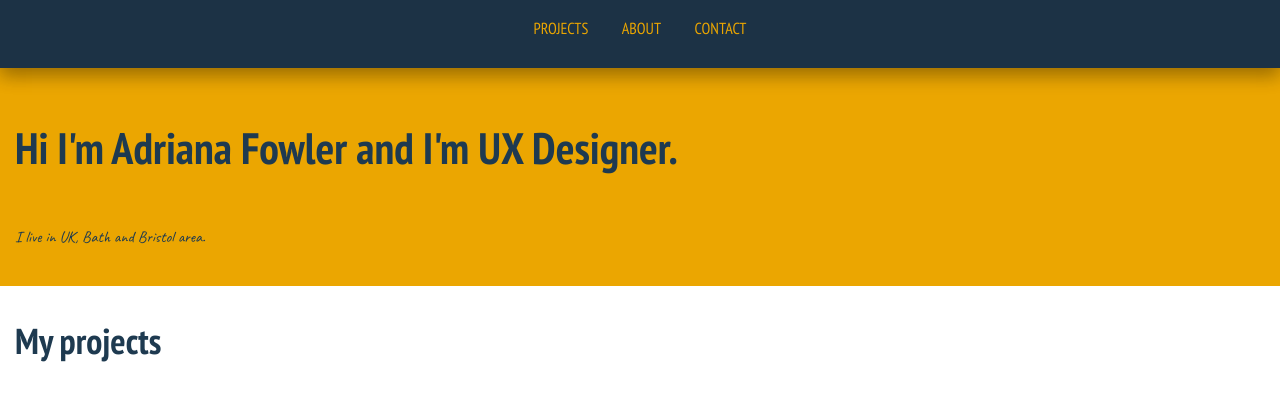
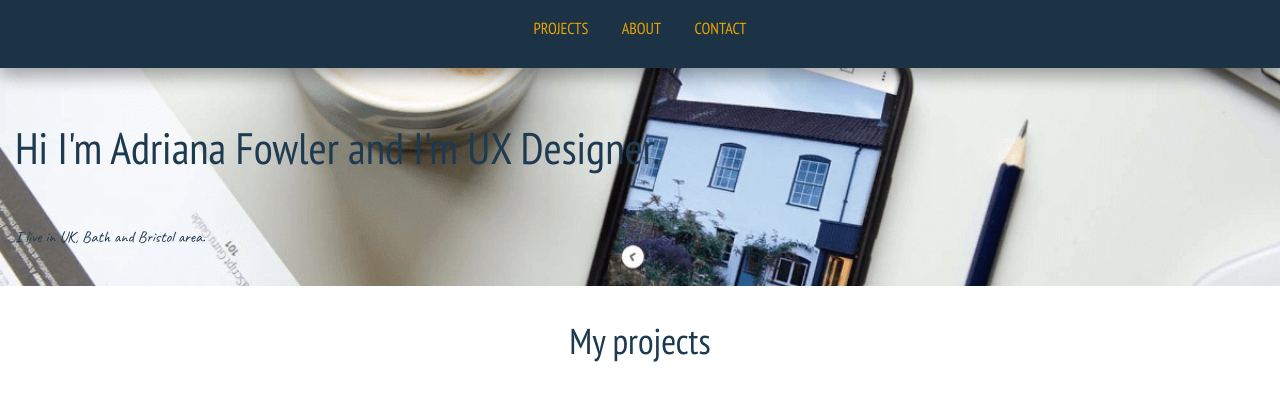
Before and after one commit to adrianafowler/portfolio-website, a plain HTML site: page index.html in a window 1280 px wide. Shown: the part 107-501 px from the top of the page. Drawn offline with nearby package versions, Linux system fonts and the light colour scheme.

Commit message:
Update style.css
added background image to hero section /css/style.css
added transparent box to hero section as an overlay for the background image /css/style.css

```diff
--- a/css/style.css
+++ b/css/style.css
@@ -12,7 +12,6 @@ buttons: rgb(68,85,98)
 }
 
 body {
-
   background-color: #FFFFFF;
   font-family: 'Caveat';
   font-size: 16px;
@@ -59,7 +58,7 @@ a {
 }
 
 a:visited {
-  color: rgb(235,166,1);
+  /*color: rgb(235,166,1);*/
 }
 
 a:hover {
@@ -122,25 +121,46 @@ a:focus {
   border: 1px solid rgb(30, 58, 80);
 }
 
+#projects h2 {
+  text-align: center;
+  font-family: 'Pt Sans Narrow', sans-serif;
+  font-weight: 400;
+}
+
 #projects .row {
   padding-bottom: 25px;
   border-bottom: 1px solid #4a4a4a;
 }
+
 #hero {
-  background-color: rgb(235,166,1);
-  background-image: url(img/projects/projects_1@2x.jpg); /*why it doesn't work?*/
+  background-image: url('../img/projects/projects_1@2x.jpg');
+  background-position: center;
+  /* Center the image */
+  background-repeat: no-repeat;
+  /* Do not repeat the image */
+  background-size: cover;
+  background-color: rgb(350, 350, 350);
   padding: 20px 0;
   display: inline-block;
   width: 100%;
 }
 
+#hero .box {
+  background-color: rgba(350, 350, 350, 0.5);
+  padding-bottom: 20px
+}
+
 #hero h1 {
+  font-family: 'Pt Sans Narrow', sans-serif;
+  font-weight: 400;
   text-align: left;
   margin: 0;
   padding: 0.67em 0;
 }
+
 #hero p {
   text-align: left;
+  font-weight: 700px;
 }
 
 #contact {}
@@ -152,6 +172,7 @@ a:focus {
 #process h1 {
   display: inline-block;
 }
+
 #process h3 {
   margin-left: 10px;
   display: inline-block;
@@ -160,7 +181,7 @@ a:focus {
 #strap {
   padding: 5px 0;
   text-align: center;
-  color: rgb(235,166,1);
+  color: rgb(235, 166, 1);
 }
 
 #strap ul {
@@ -175,9 +196,9 @@ a:focus {
 }
 
 #strap h3 {
-margin: 5px;
+  margin: 5px;
+}
 
-}
 #strap span {
   font-family: 'Pt Sans Narrow', sans-serif;
 }
@@ -186,7 +207,6 @@ picture {
   width: 100%;
   height: auto;
 }
-
 
 /* Layout styling */
 .container {
@@ -218,6 +238,7 @@ nav {
   display: inline-block;
   width: 100%;
 }
+
 nav>ul {
   list-style-type: none;
   padding: 0;
@@ -233,15 +254,16 @@ nav>ul>li>a {
   font-weight: 400;
 }
 
-nav > ul > li > a:visited {
+nav>ul>li>a:visited {
   color: #ffffff;
 }
+
 nav>ul>li>a:hover {
   text-decoration: none;
-  color: rgba(235, 166, 1, 0.8);
+  color: rgba(350, 350, 350, 0.8);
 }
 
 nav>ul>li>a:active {
   text-decoration: none;
-  color: rgba(235, 166, 1, 0.8);
+  color: rgba(350, 350, 350, 0.8);
 }
```
